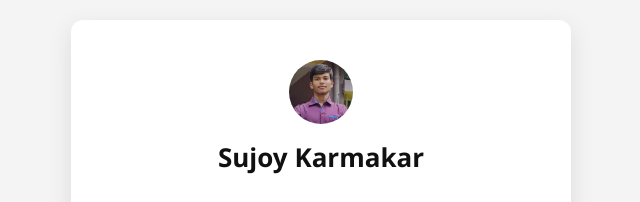
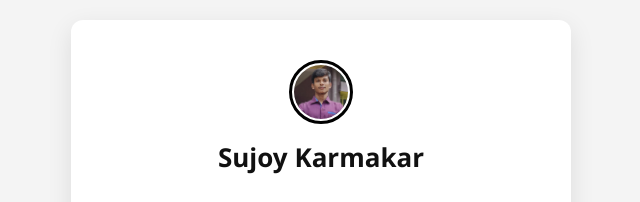
Before and after one commit to karmakar-sujoy/karmakar-sujoy.github.io, a plain HTML site: page index.html in a window 1280 px wide. Shown: the part 113-315 px from the top of the page, 319-959 px from the left. Drawn offline with Linux system fonts and the light colour scheme.

Commit message:
Update style.css

```diff
--- a/style.css
+++ b/style.css
@@ -33,6 +33,8 @@ header {
   height: 64px;
   margin-bottom: 10px;
   border-radius: 50%;
+  border: 3px solid #000; /* add border */
+  padding: 2px;
 }
 
 h1 {
```
